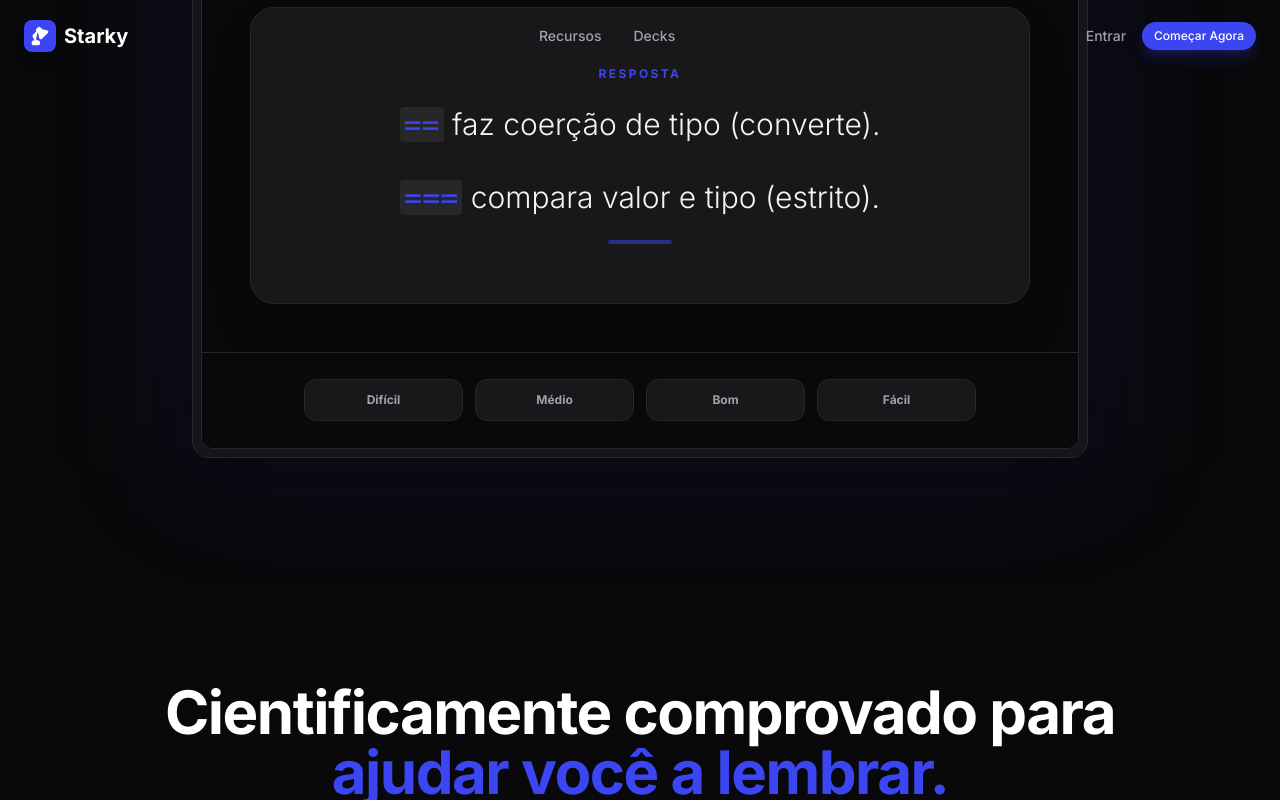
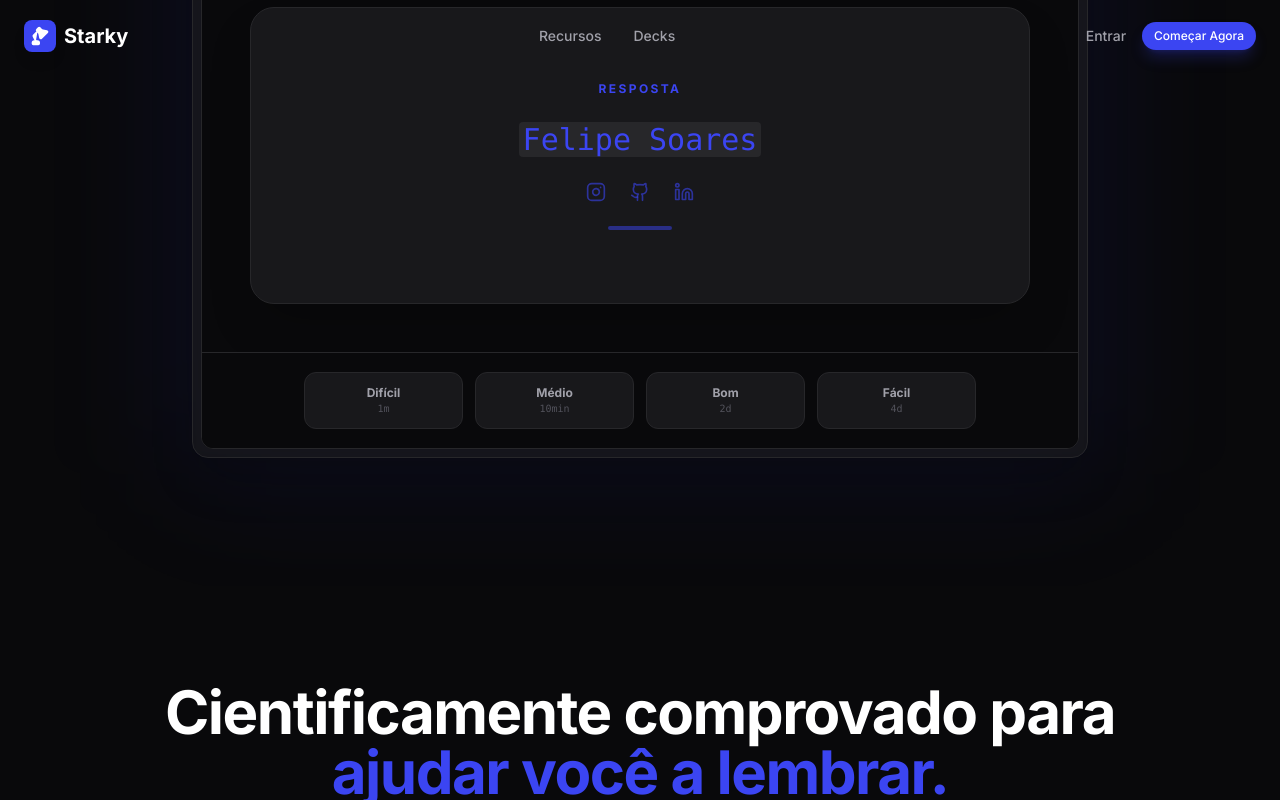
Before and after one commit to felipesoarws/starky, a React (Vite) app: page / in a window 1280 px wide. Both pictures are taken after a click on the button "Mostrar Resposta". Shown: the part 794-1594 px from the top of the page. Built offline with nearby package versions, Linux system fonts and the light colour scheme.

Commit message:
fix: correct some texts layouts

```diff
--- a/src/components/Footer.tsx
+++ b/src/components/Footer.tsx
@@ -28,12 +28,18 @@ export const Footer: React.FC = () => {
                   </a>
                 </li>
                 <li>
-                  <a href="#" className="hover:text-accent transition-colors">
+                  <a
+                    href="#features"
+                    className="hover:text-accent transition-colors"
+                  >
                     Metodologia
                   </a>
                 </li>
                 <li>
-                  <a href="#" className="hover:text-accent transition-colors">
+                  <a
+                    href="#app"
+                    className="hover:text-accent transition-colors"
+                  >
                     Baixar App
                   </a>
                 </li>
--- a/src/components/Hero.tsx
+++ b/src/components/Hero.tsx
@@ -1,5 +1,12 @@
 import { useState } from "react";
-import { Play, ArrowLeft, Clock } from "lucide-react";
+import {
+  Play,
+  ArrowLeft,
+  Clock,
+  Instagram,
+  Github,
+  Linkedin,
+} from "lucide-react";
 import { Button } from "./ui/Button";
 
 interface HeroProps {
@@ -16,7 +23,7 @@ const Hero = ({ onStart }: HeroProps) => {
 
       <div className="max-w-5xl mx-auto text-center">
         <div className="inline-flex items-center gap-2 px-3 py-1 rounded-full border border-zinc-800 bg-zinc-900/50 shadow-sm mb-8 animate-fade-in">
-          <span className="flex h-2 w-2 rounded-full bg-(--accent-color) animate-pulse"></span>
+          <span className="flex h-2 w-2 rounded-full bg-accent animate-pulse"></span>
           <span className="text-xs font-medium text-zinc-400 ">
             A evolução do aprendizado chegou
           </span>
@@ -27,9 +34,7 @@ const Hero = ({ onStart }: HeroProps) => {
           style={{ userSelect: "none" }}
         >
           Domine qualquer assunto <br className="hidden md:block" />
-          <span className="text-(--accent-color) ">
-            com Repetição Espaçada.
-          </span>
+          <span className="text-accent ">com Repetição Espaçada.</span>
         </h1>
 
         <p
@@ -67,7 +72,7 @@ const Hero = ({ onStart }: HeroProps) => {
           className="mt-20 relative mx-auto max-w-4xl animate-slide-up text-left"
           style={{ animationDelay: "0.4s" }}
         >
-          <div className="absolute -inset-4 bg-(--accent-color)/10 blur-3xl rounded-4xl"></div>
+          <div className="absolute -inset-4 bg-accent/10 blur-3xl rounded-4xl"></div>
 
           <div className="rounded-2xl border border-zinc-800 bg-zinc-900/80 backdrop-blur-sm p-2 shadow-2xl ring-1 ring-black/5">
             <div className="rounded-xl bg-zinc-950 overflow-hidden relative border border-zinc-800 flex flex-col group hover:border-zinc-700 lg:aspect-16/10  transition-colors">
@@ -82,13 +87,13 @@ const Hero = ({ onStart }: HeroProps) => {
                   </div>
                   <div className="h-6 w-px bg-zinc-800 hidden sm:block"></div>
                   <span className="text-sm font-bold text-white">
-                    JavaScript Interview
+                    Conhecimentos gerais
                   </span>
                 </div>
                 <div className="flex items-center gap-4">
                   <div className="hidden sm:flex items-center gap-2 px-3 py-1 rounded bg-zinc-800/50 border border-zinc-700/50 text-xs text-zinc-400 font-mono">
                     <Clock className="w-3 h-3" />
-                    04:20
+                    07:09
                   </div>
                   <div className="flex items-center gap-1 text-sm">
                     <span className="text-white font-medium">12</span>
@@ -100,7 +105,7 @@ const Hero = ({ onStart }: HeroProps) => {
 
               {/* App - Linha de progressão */}
               <div className="h-0.5 bg-zinc-900 w-full">
-                <div className="h-full w-[60%] bg-(--accent-color)"></div>
+                <div className="h-full w-[60%] bg-accent"></div>
               </div>
 
               {/* App - Principal area */}
@@ -112,35 +117,50 @@ const Hero = ({ onStart }: HeroProps) => {
                   className={`w-full h-full max-h-[400px] bg-zinc-900 border border-zinc-800 rounded-3xl p-8 flex flex-col items-center justify-center text-center shadow-2xl relative transition-all duration-500 ${isFlipped ? "bg-zinc-800/30" : ""}`}
                 >
                   <span
-                    className={`text-xs font-bold tracking-[0.2em] uppercase mb-6 transition-colors ${isFlipped ? "text-(--accent-color)" : "text-zinc-500"}`}
+                    className={`text-xs font-bold tracking-[0.2em] uppercase mb-6 transition-colors ${isFlipped ? "text-accent" : "text-zinc-500"}`}
                   >
                     {isFlipped ? "Resposta" : "Pergunta"}
                   </span>
 
                   {!isFlipped ? (
                     <div className="animate-fade-in">
-                      <h3 className="text-2xl md:text-4xl font-medium text-white leading-tight">
-                        Qual a diferença entre{" "}
-                        <span className="text-(--accent-color)">==</span> e{" "}
-                        <span className="text-(--accent-color)">===</span> em
-                        JavaScript?
+                      <h3 className="text-4xl md:text-4xl font-medium text-white leading-0.5">
+                        Qual o nome do
+                        <span className="text-accent"> criador</span> do
+                        <span className="text-accent"> Starky</span>?
                       </h3>
                     </div>
                   ) : (
                     <div className="space-y-6 max-w-2xl animate-slide-up">
                       <p className="text-xl md:text-3xl text-zinc-100 leading-relaxed font-light">
-                        <span className="font-mono bg-zinc-800 px-1 rounded text-(--accent-color)">
-                          ==
+                        <span className="font-mono bg-zinc-800 px-1 rounded text-accent">
+                          Felipe Soares
                         </span>{" "}
-                        faz coerção de tipo (converte).
-                        <br />
-                        <br />
-                        <span className="font-mono bg-zinc-800 px-1 rounded text-(--accent-color)">
-                          ===
-                        </span>{" "}
-                        compara valor e tipo (estrito).
                       </p>
-                      <div className="w-16 h-1 bg-(--accent-color)/50 rounded-full mx-auto mt-8"></div>
+                      <div className="flex items-center justify-center gap-6">
+                        <a
+                          href="https://www.instagram.com/devf____/"
+                          target="_blank"
+                          className="text-accent/60 hover:text-accent transition-colors"
+                        >
+                          <Instagram className="w-5 h-5" />
+                        </a>
+                        <a
+                          href="https://github.com/felipesoarws/"
+                          target="_blank"
+                          className="text-accent/60 hover:text-accent transition-colors"
+                        >
+                          <Github className="w-5 h-5" />
+                        </a>
+                        <a
+                          href="https://www.linkedin.com/in/felipesoarws/"
+                          target="_blank"
+                          className="text-accent/60 hover:text-accent transition-colors"
+                        >
+                          <Linkedin className="w-5 h-5" />
+                        </a>
+                      </div>
+                      <div className="w-16 h-1 bg-accent/50 rounded-full mx-auto mt-8"></div>
                     </div>
                   )}
 
@@ -159,7 +179,7 @@ const Hero = ({ onStart }: HeroProps) => {
                 {!isFlipped ? (
                   <Button
                     size="lg"
-                    className="w-full max-w-sm text-lg py-4 shadow-xl shadow-(--accent-color)/20"
+                    className="w-full max-w-sm text-lg py-4 shadow-xl shadow-accent/20"
                     onClick={() => setIsFlipped(true)}
                   >
                     Mostrar Resposta
@@ -173,6 +193,9 @@ const Hero = ({ onStart }: HeroProps) => {
                       <span className="text-xs font-bold text-zinc-400 group-hover/btn:text-red-400 ">
                         Difícil
                       </span>
+                      <span className="text-[10px] text-zinc-600 group-hover/btn:text-red-400/70 font-mono">
+                        1m
+                      </span>
                     </button>
                     <button
                       onClick={() => setIsFlipped(false)}
@@ -180,6 +203,9 @@ const Hero = ({ onStart }: HeroProps) => {
                     >
                       <span className="text-xs font-bold text-zinc-400 group-hover/btn:text-yellow-400 ">
                         Médio
+                      </span>
+                      <span className="text-[10px] text-zinc-600 group-hover/btn:text-yellow-400/70 font-mono">
+                        10min
                       </span>
                     </button>
                     <button
@@ -189,6 +215,9 @@ const Hero = ({ onStart }: HeroProps) => {
                       <span className="text-xs font-bold text-zinc-400 group-hover/btn:text-blue-400 ">
                         Bom
                       </span>
+                      <span className="text-[10px] text-zinc-600 group-hover/btn:text-blue-400/70 font-mono">
+                        2d
+                      </span>
                     </button>
                     <button
                       onClick={() => setIsFlipped(false)}
@@ -196,6 +225,9 @@ const Hero = ({ onStart }: HeroProps) => {
                     >
                       <span className="text-xs font-bold text-zinc-400 group-hover/btn:text-green-400 ">
                         Fácil
+                      </span>
+                      <span className="text-[10px] text-zinc-600 group-hover/btn:text-green-400/70 font-mono">
+                        4d
                       </span>
                     </button>
                   </div>
--- a/src/components/MobileApp.tsx
+++ b/src/components/MobileApp.tsx
@@ -2,7 +2,10 @@ import { Construction } from "lucide-react";
 
 const MobileApp = () => {
   return (
-    <section className="py-24 px-10 border-y border-zinc-800 bg-zinc-900/50">
+    <section
+      id="app"
+      className="py-24 px-10 border-y border-zinc-800 bg-zinc-900/50"
+    >
       <div className="max-w-7xl mx-auto flex flex-col md:flex-row items-center gap-16">
         <div className="flex-1 text-center md:text-left">
           <div className="inline-flex items-center gap-2 px-3 py-1 rounded-full border border-yellow-500/20 bg-yellow-500/10 mb-6">
--- a/src/components/overview/DecksView.tsx
+++ b/src/components/overview/DecksView.tsx
@@ -159,7 +159,7 @@ const DecksView = ({
             </div>
 
             {/* Grid de decks */}
-            <div className="grid grid-cols-1 md:grid-cols-2 lg:grid-cols-3 gap-6">
+            <div className="grid grid-cols-1 md:grid-cols-2 lg:grid-cols-3 gap-2 gap-y-12">
               {categoryDecks.map((deck) => (
                 <div
                   key={deck.id}
```
Also changed, not shown: src/assets/data/links.json (+8 -4 lines), src/components/overview/LibraryView.tsx (+10 -5 lines).
